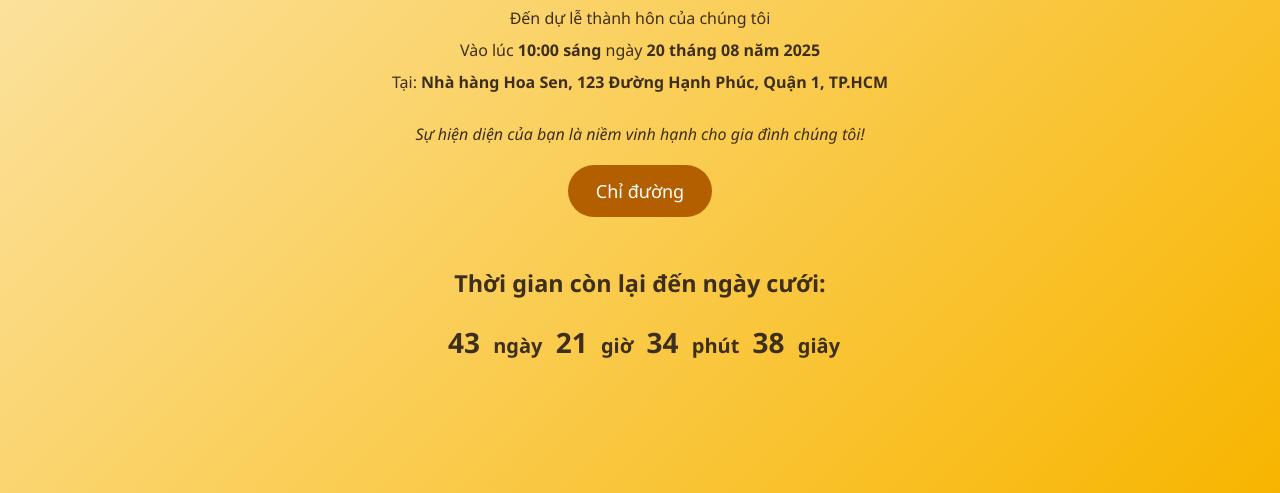
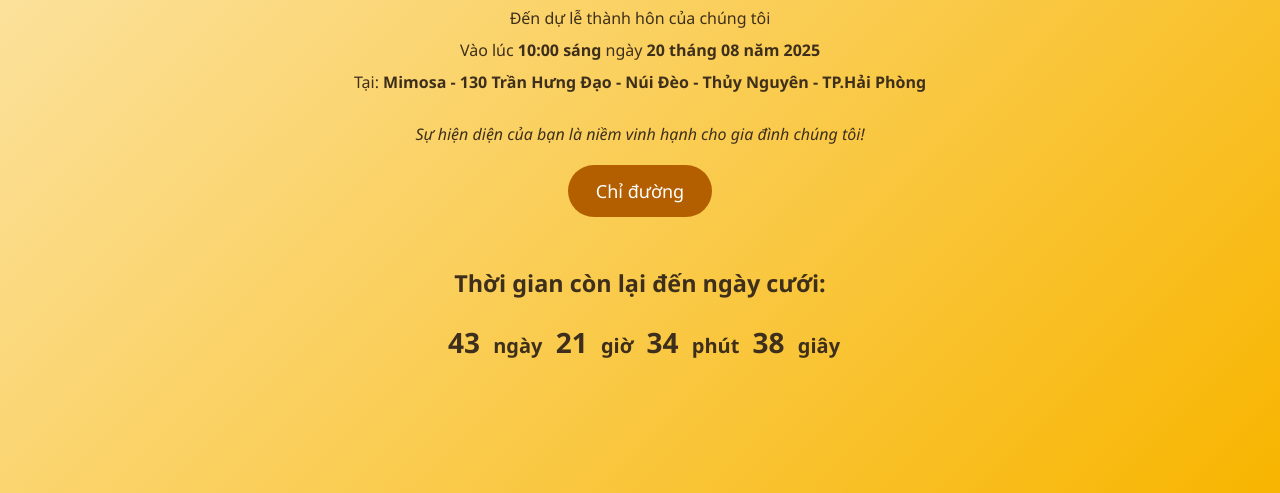
Before and after one commit to Anl9x/Mimosa, a plain HTML site: page index.html in a window 1280 px wide. Shown: the part 366-859 px from the top of the page. Drawn offline with Linux system fonts and the light colour scheme.

Commit message:
Update index.html

```diff
--- a/index.html
+++ b/index.html
@@ -19,7 +19,7 @@
       Vào lúc <strong>10:00 sáng</strong> ngày <strong>20 tháng 08 năm 2025</strong>
     </p>
     <p class="slide-in delay4">
-      Tại: <strong>Nhà hàng Hoa Sen, 123 Đường Hạnh Phúc, Quận 1, TP.HCM</strong>
+      Tại: <strong>Mimosa - 130 Trần Hưng Đạo - Núi Đèo - Thủy Nguyên - TP.Hải Phòng</strong>
     </p>
     <p class="slide-in delay5 note">Sự hiện diện của bạn là niềm vinh hạnh cho gia đình chúng tôi!</p>
     <a href="https://maps.app.goo.gl/u2Z7VgXqWyKvZZzj6" target="_blank" class="button slide-in delay6">Chỉ đường</a>
```
